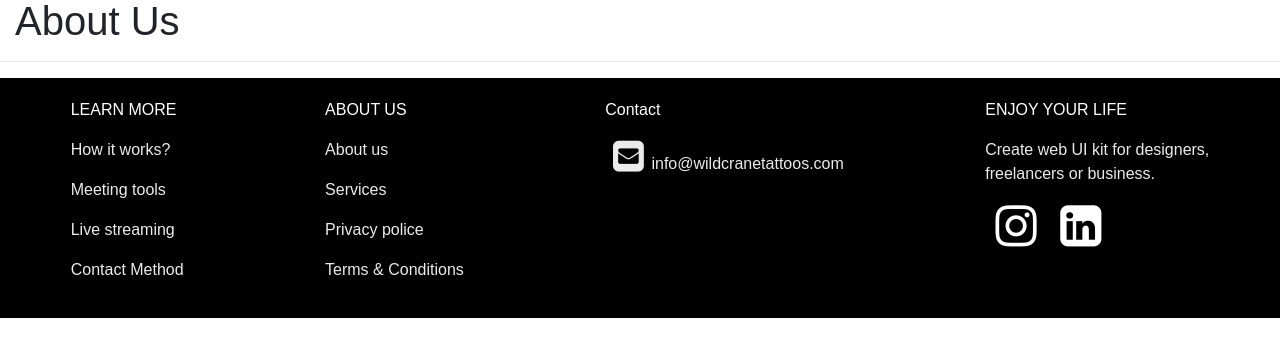
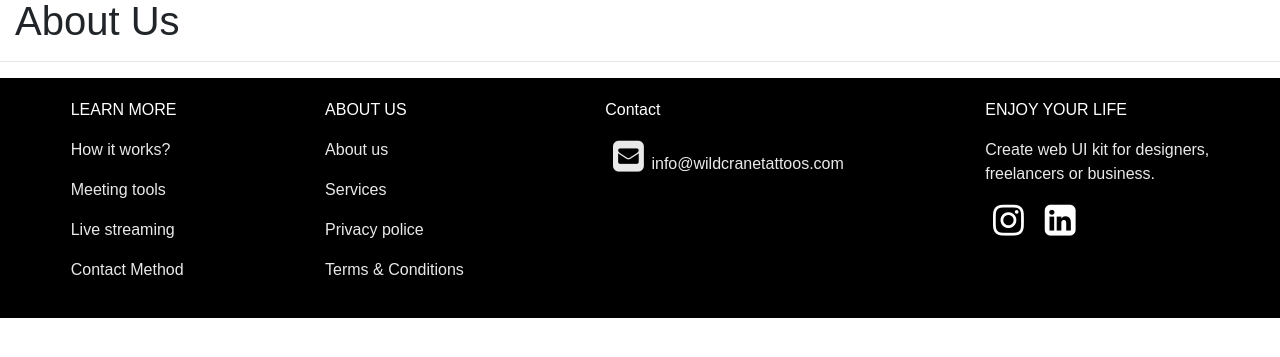
Before and after one commit to imxiaow/webfortattooinc, a Django app: page /about/ in a window 1280 px wide. Shown: the part 134-491 px from the top of the page. Run offline with Django 3.2, Linux system fonts and the light colour scheme; some libraries are stand-ins or nearby versions.

Commit message:
add img files

```diff
--- a/tattowebsite/firstversionweb/templates/firstversionweb/main.html
+++ b/tattowebsite/firstversionweb/templates/firstversionweb/main.html
@@ -50,7 +50,7 @@ footer {
     height: auto;
     background-color: black;
     margin: 0 auto;
-    color: rgb(235, 235, 235);
+    color: rgba(235, 235, 235, 0.993);
     font-size: 16px;
 }
 
@@ -107,8 +107,8 @@ footer div div p:first-child {
       <p></p>
       <p id="icon">
 
-        <a href="https://www.instagram.com/wild_crane_tattoos_official/" target="_blank"><i class="fa fa-fw fa-instagram" style="font-size:48px;color:white"></i></a> &nbsp;
-        <a href="https://www.linkedin.com/company/wild-crane-tattoos-inc/" target="_blank"><i class="fa fa-linkedin-square" style="font-size:48px;color:white"></i></a> &nbsp;
+        <a href="https://www.instagram.com/wild_crane_tattoos_official/" target="_blank"><i class="fa fa-fw fa-instagram" style="font-size:36px;color:white"></i></a> &nbsp;
+        <a href="https://www.linkedin.com/company/wild-crane-tattoos-inc/" target="_blank"><i class="fa fa-linkedin-square" style="font-size:36px;color:white"></i></a> &nbsp;
 
       </p>
     </div>
```
Also changed, not shown: tattowebsite/static/image/LI-In-Bug.png (deleted), tattowebsite/static/image/ciel.JPG (added), tattowebsite/static/image/gallery-style-example-1.jpg (added), 5 other files.
